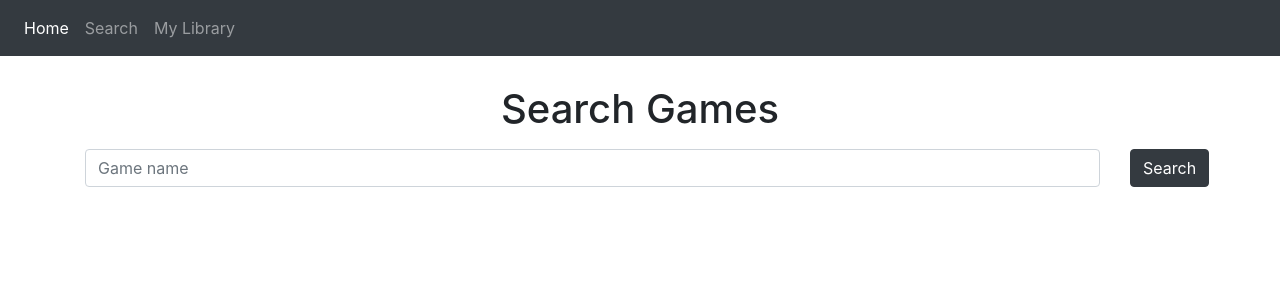
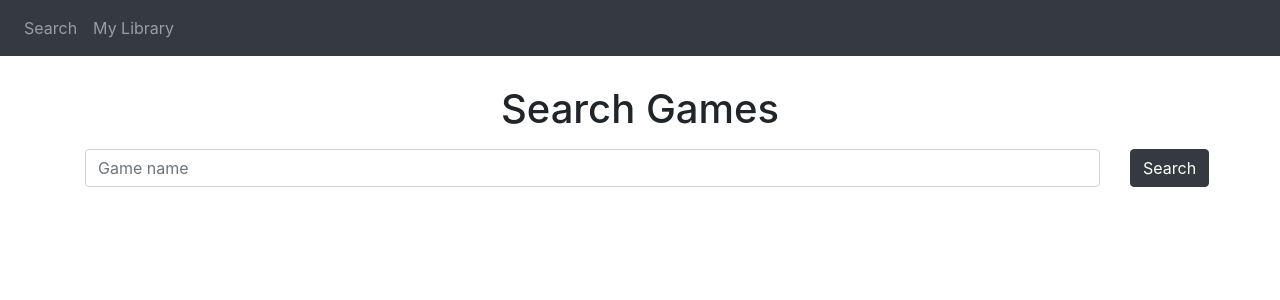
Before and after one commit to SweetnSpicy/iste432, a PHP site: page /search.php in a window 1280 px wide. Shown: the top 300 px of the page. Run offline with PHP 8.4, Linux system fonts and the light colour scheme; data that the repository does not hold is empty.

Commit message:
Fixed navigation to actually work on main page

```diff
--- a/assets/inc/main_header.php
+++ b/assets/inc/main_header.php
@@ -28,14 +28,11 @@
         </button>
         <div class="collapse navbar-collapse" id="navbarCollapse">
             <ul class="navbar-nav mr-auto">
-                <li class="nav-item active">
-                    <a class="nav-link" href="#">Home <span class="sr-only">(current)</span></a>
+                <li class="nav-item">
+                    <a class="nav-link" href="search.php">Search</a>
                 </li>
                 <li class="nav-item">
-                    <a class="nav-link" href="#">Search</a>
-                </li>
-                <li class="nav-item">
-                    <a class="nav-link" href="#">My Library</a>
+                    <a class="nav-link" href="library.php">My Library</a>
                 </li>
             </ul>
         </div>
```
